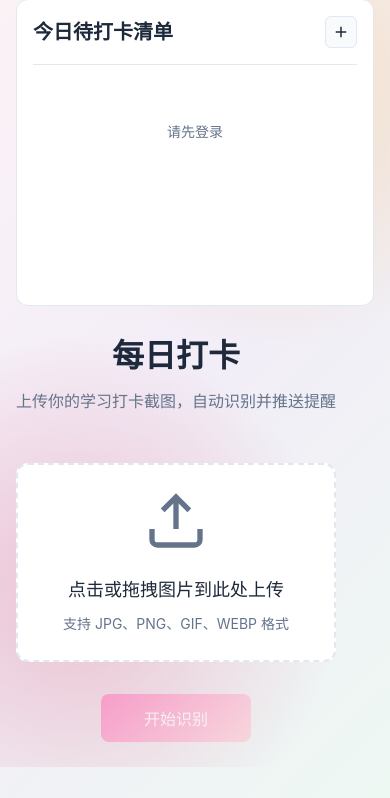
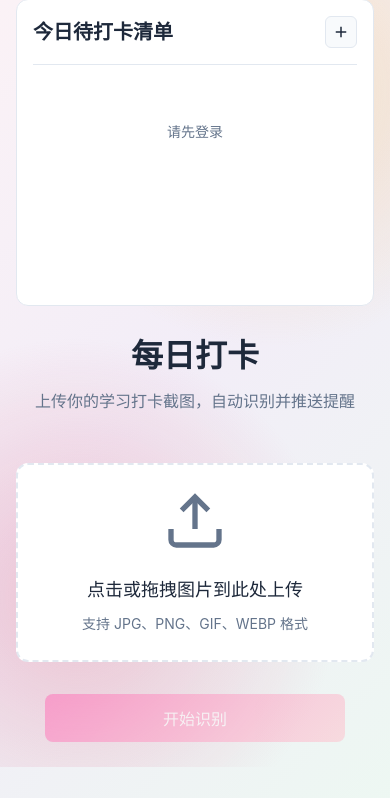
Before and after one commit to 2921323707/dodokolu, a Flask app: page /check in a window 390 px wide. Shown: the part 77-875 px from the top of the page. Run offline with Flask 3, Linux system fonts and the light colour scheme; some web fonts are replaced.

Commit message:
修复了移动端打卡页面不居中的问题

```diff
--- a/static/css/index_box/check/check.css
+++ b/static/css/index_box/check/check.css
@@ -556,13 +556,44 @@
         padding: 1rem;
     }
 
+    .check-upload-section {
+        display: flex;
+        flex-direction: column;
+        align-items: center;
+        width: 100%;
+    }
+
+    .check-header {
+        width: 100%;
+        max-width: 100%;
+    }
+
     .check-title {
         font-size: 2rem;
+    }
+
+    .upload-section {
+        width: 100%;
+        display: flex;
+        justify-content: center;
     }
 
     .upload-area {
         padding: 1.5rem 1rem;
         min-height: 180px;
+        width: 100%;
+        max-width: 100%;
+    }
+
+    .action-section {
+        width: 100%;
+        display: flex;
+        justify-content: center;
+    }
+
+    .analyze-btn {
+        width: 100%;
+        max-width: 300px;
     }
 
     .check-modal-content {
```
